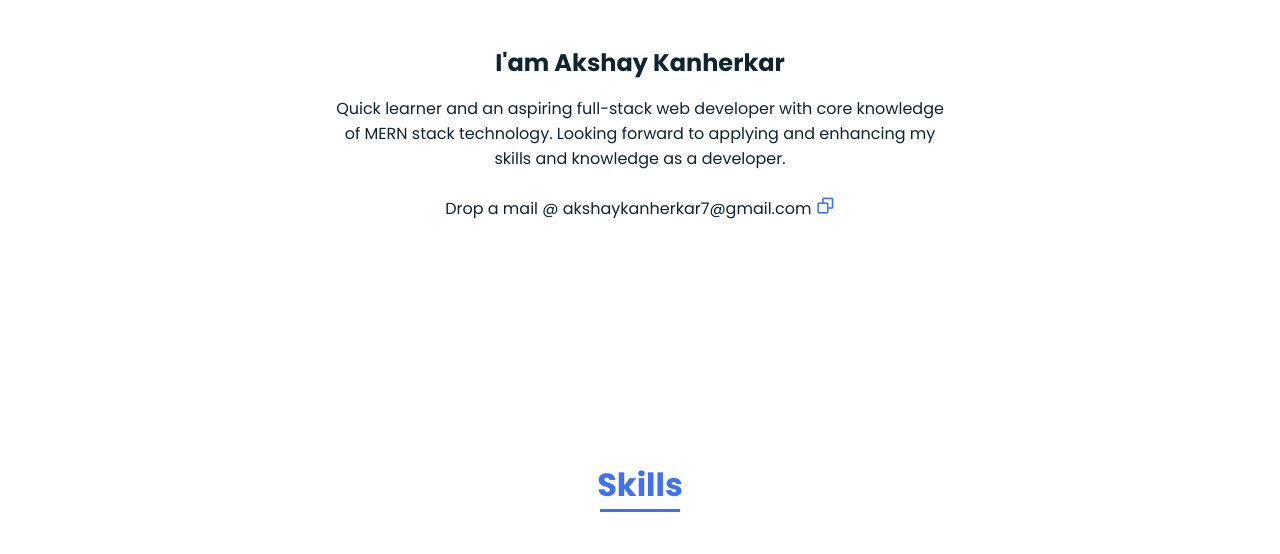
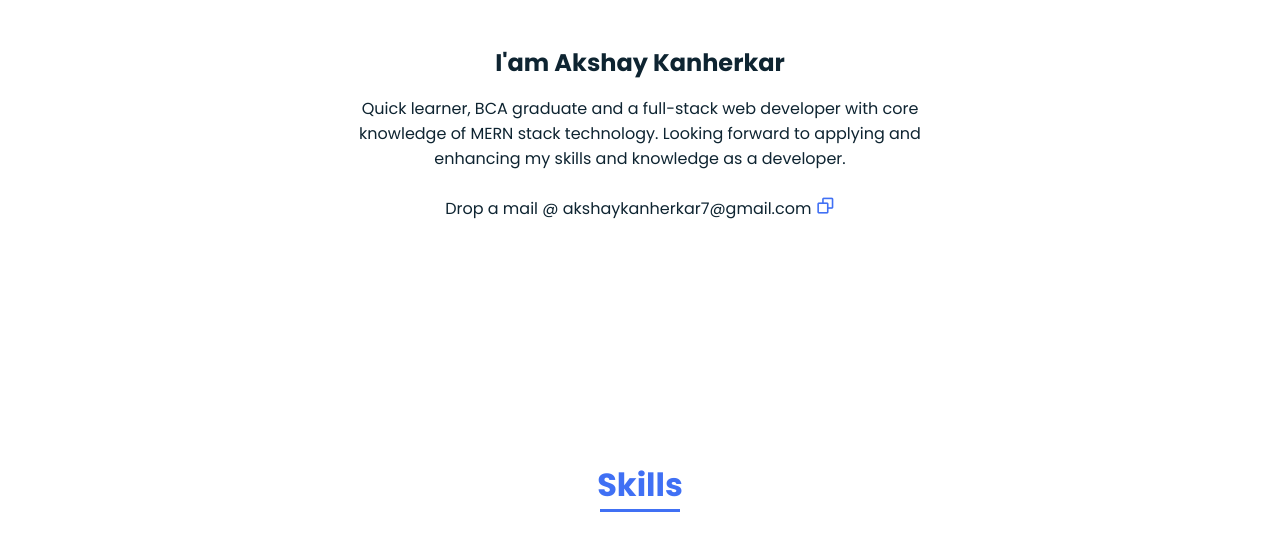
Before and after one commit to akshaykanherkar7/MyPortfolio1_Akshay-Kanherkar, a plain HTML site: page index.html in a window 1280 px wide. Shown: the part 1027-1581 px from the top of the page. Drawn offline with nearby package versions, Linux system fonts and the light colour scheme.

Commit message:
Added: more Bio

```diff
--- a/index.html
+++ b/index.html
@@ -101,7 +101,7 @@
           <div style="text-align: center">
             <h2 class="about-subtitle">I'am Akshay Kanherkar</h2>
             <p class="about-text">
-              Quick learner and an aspiring full-stack web developer with core
+              Quick learner, BCA graduate and a full-stack web developer with core
               knowledge of MERN stack technology. Looking forward to applying
               and enhancing my skills and knowledge as a developer.
             </p>
```
